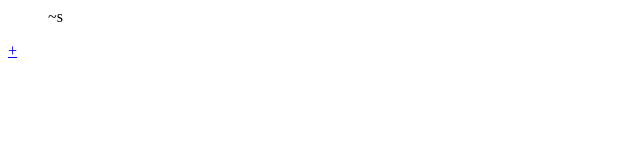
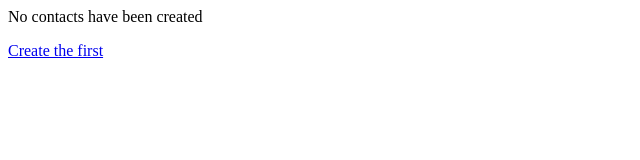
Before and after one commit to williamthome/ephone-book, a plain HTML site: page priv/static/html/index.html in a window 1280 px wide. Shown: the whole page, without its empty margins (0-640 px from the left). Drawn offline with Linux system fonts and the light colour scheme.

Commit message:
feat: display a message to create a new contact if none has been created

```diff
--- a/priv/static/css/main.css
+++ b/priv/static/css/main.css
@@ -213,3 +213,23 @@ li {
   background-color: crimson;
   color: white;
 }
+
+.no-contacts {
+  width: 100%;
+  height: 100%;
+  display: flex;
+  flex-direction: column;
+  align-items: center;
+  justify-content: center;
+  font-weight: 700;
+  padding: 0;
+}
+
+.animate-bounce {
+  animation: bounce 400ms infinite alternate;
+}
+
+ @keyframes bounce {
+  from { transform: translateY(0); }
+  to { transform: translateY(0.5rem); }
+ }
--- a/priv/static/html/index.html
+++ b/priv/static/html/index.html
@@ -6,9 +6,12 @@
 </main>
 
 <script>
-  document
-    .getElementById("contact-list")
-    .addEventListener("click", async (e) => {
+  const containerElem = document.getElementsByClassName("container")[0]
+  const contactListElem = document.getElementById("contact-list")
+  const hasContactsListChildren = contactListElem.childElementCount > 0
+
+  if (hasContactsListChildren) {
+    contactListElem.addEventListener("click", async (e) => {
       const { target: { dataset: { action, contactId } } } = e
 
       const fnByTargetAction = {
@@ -22,8 +25,15 @@
           }))
         }
       }
-
       const actionFn = fnByTargetAction[action]
       actionFn && await actionFn()
     })
+  } else {
+    containerElem.innerHTML = `
+      <div class="no-contacts">
+        <p>No contacts have been created</p>
+        <a class="primary-button animate-bounce" href="/new">Create the first</a>
+      </div>
+    `
+  }
 </script>
```
